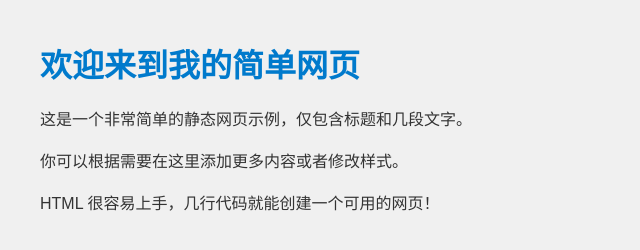
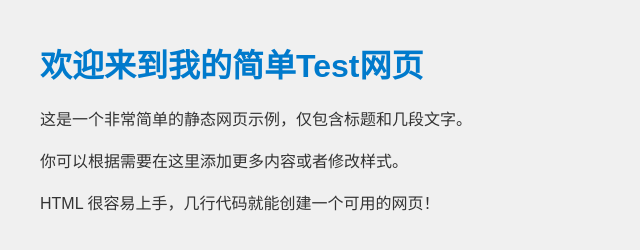
Before and after one commit to lidongx/test_auth0, a plain HTML site: page index.html in a window 1280 px wide. Shown: the whole page, without its empty margins (0-640 px from the left). Drawn offline with Linux system fonts and the light colour scheme.

Commit message:
no message

```diff
--- a/index.html
+++ b/index.html
@@ -19,8 +19,8 @@
     </style>
 </head>
 <body>
-    <h1>欢迎来到我的简单网页</h1>
-    <p>这是一个非常简单的静态网页示例，仅包含标题和几段文字。</p>
+    <h1>欢迎来到我的简单Test网页</h1>
+    <p>这是一个非常简单的静态网页示例，仅包含标题和几段文字。 </p>
     <p>你可以根据需要在这里添加更多内容或者修改样式。</p>
     <p>HTML 很容易上手，几行代码就能创建一个可用的网页！</p>
 </body>
```
